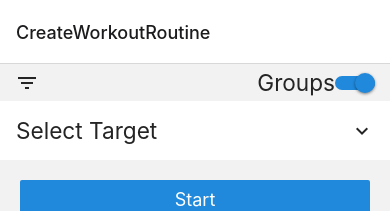
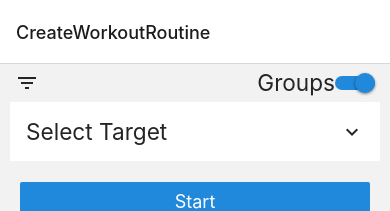
Before and after one commit to brandmch/WorkoutTrackerV2, a React Native app: screen /CreateWorkoutRoutine in a window 390 px wide. Shown: the top 211 px of the page. Built offline with nearby package versions, Linux system fonts and the light colour scheme; what expo-sqlite would draw is missing.

Commit message:
cosmetic Changes

```diff
--- a/components/createWorkoutInstance.js
+++ b/components/createWorkoutInstance.js
@@ -1,6 +1,6 @@
 import { Input, SearchBar, Text, ListItem } from "@rneui/base";
 import { useEffect, useState } from "react";
-import { ScrollView } from "react-native";
+import { ScrollView, View, StyleSheet } from "react-native";
 import listOfTargets from "../data/utils/getListOfTargets";
 import listOfBodyParts from "../data/utils/getListOfBodyParts";
 import capitalize from "../utils/capitalize";
@@ -16,6 +16,7 @@ export default function CreateWorkoutInstance({
     : [...listOfTargets];
 
   return (
+    <View style={styles.view}>
       <ListItem.Accordion
         content={
           <ListItem.Content>
@@ -51,5 +52,14 @@ export default function CreateWorkoutInstance({
           ))}
         </ScrollView>
       </ListItem.Accordion>
+    </View>
   );
 }
+
+const styles = StyleSheet.create({
+  view: {
+    marginVertical: 1,
+    marginHorizontal: 10,
+    borderRadius: 50,
+  },
+});
```
Lines whose indentation alone changed are shown as unchanged.
